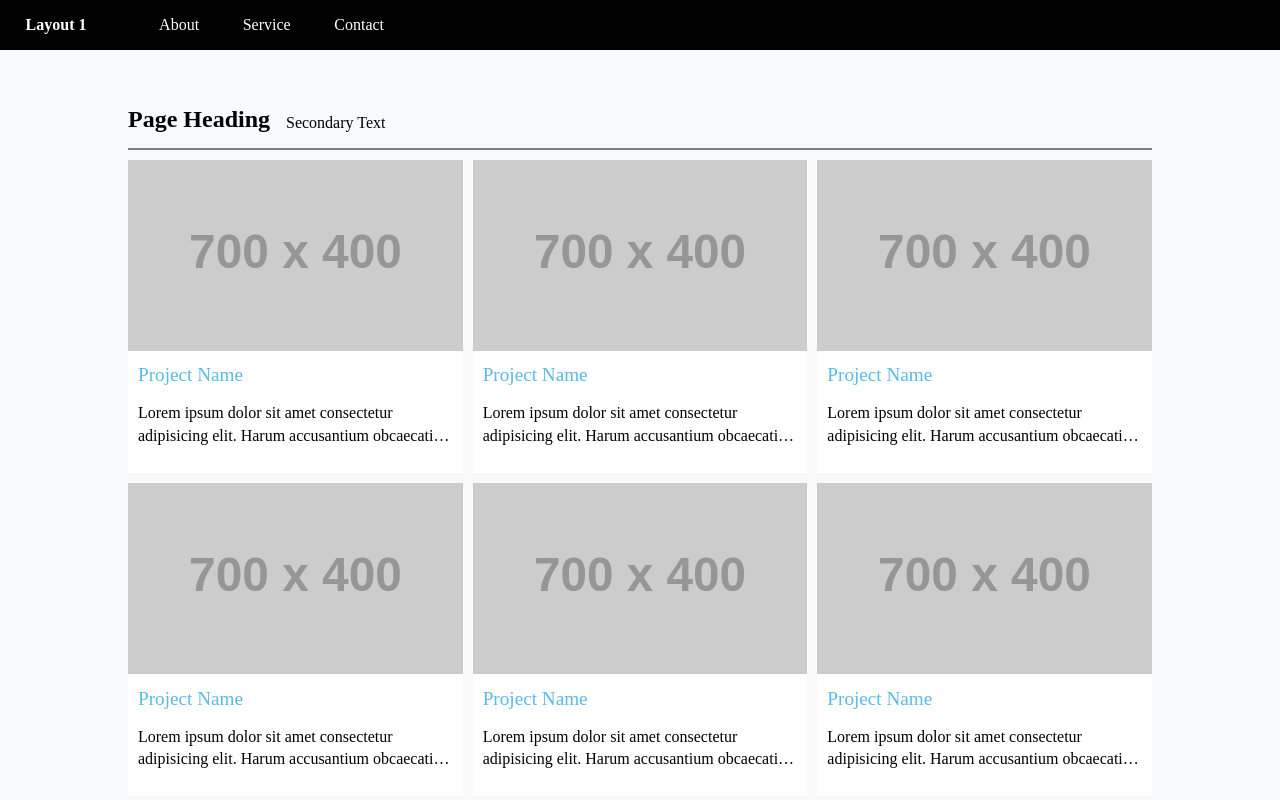
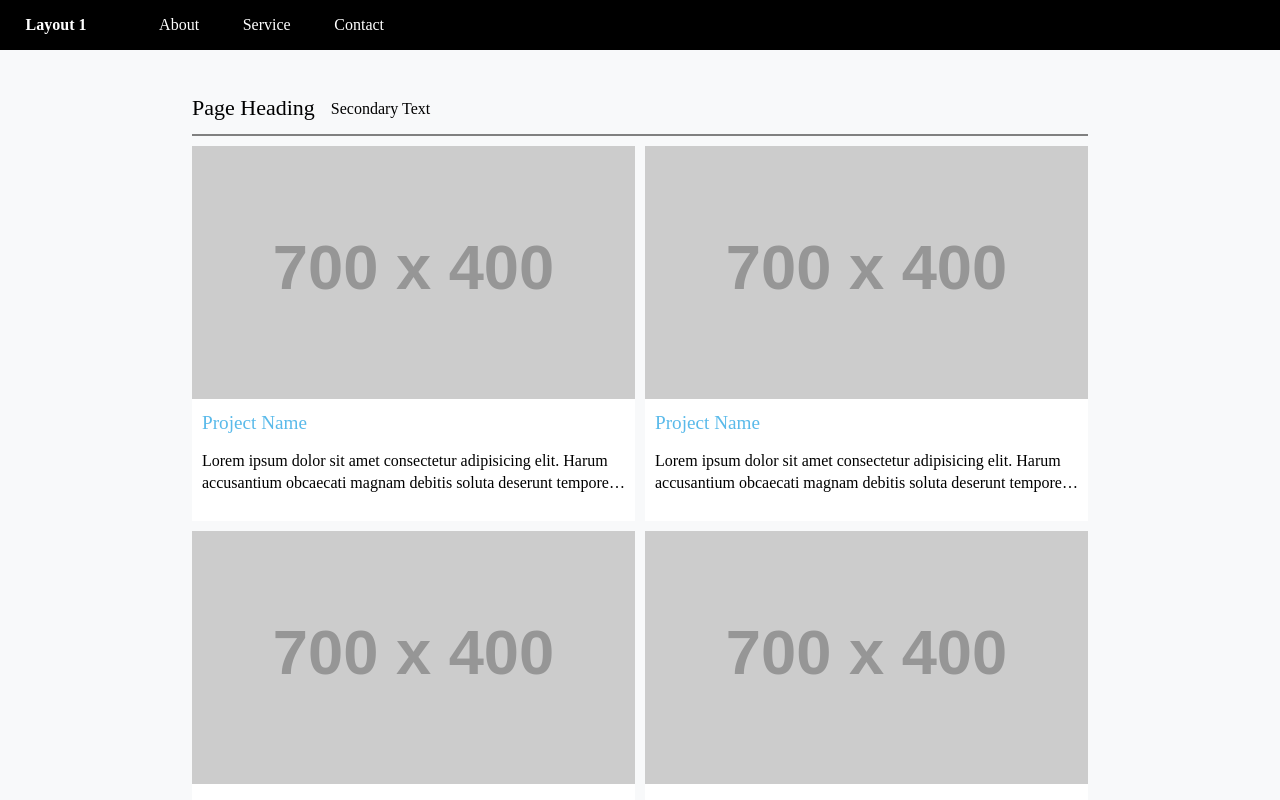
Before and after one commit to Pratiyush2003/excellence-tech-first-task, a website: page index.html in a window 1280 px wide. Drawn offline with Linux system fonts and the light colour scheme; placeholder pictures from the web are drawn by us.

```diff
--- a/style.css
+++ b/style.css
@@ -132,7 +132,7 @@
   }
 
   section,footer {
-    margin: 5vh 10vw 0 10vw;
+    margin: 4vh 15vw 0 15vw;
   }
 
   .js-header {
@@ -142,13 +142,14 @@
   }
 
   .js-header h2 {
-    font-size: var(--font-size-large);
+    font-size: 1.375rem;
+    font-weight: 400;
     margin: 0;
   }
 
   .js-header p {
     font-size: var(--font-size-medium);
-    margin-top: 1.5rem;
+    margin-top: 1.1rem;
     margin-left: 1rem;
   }
 
```
